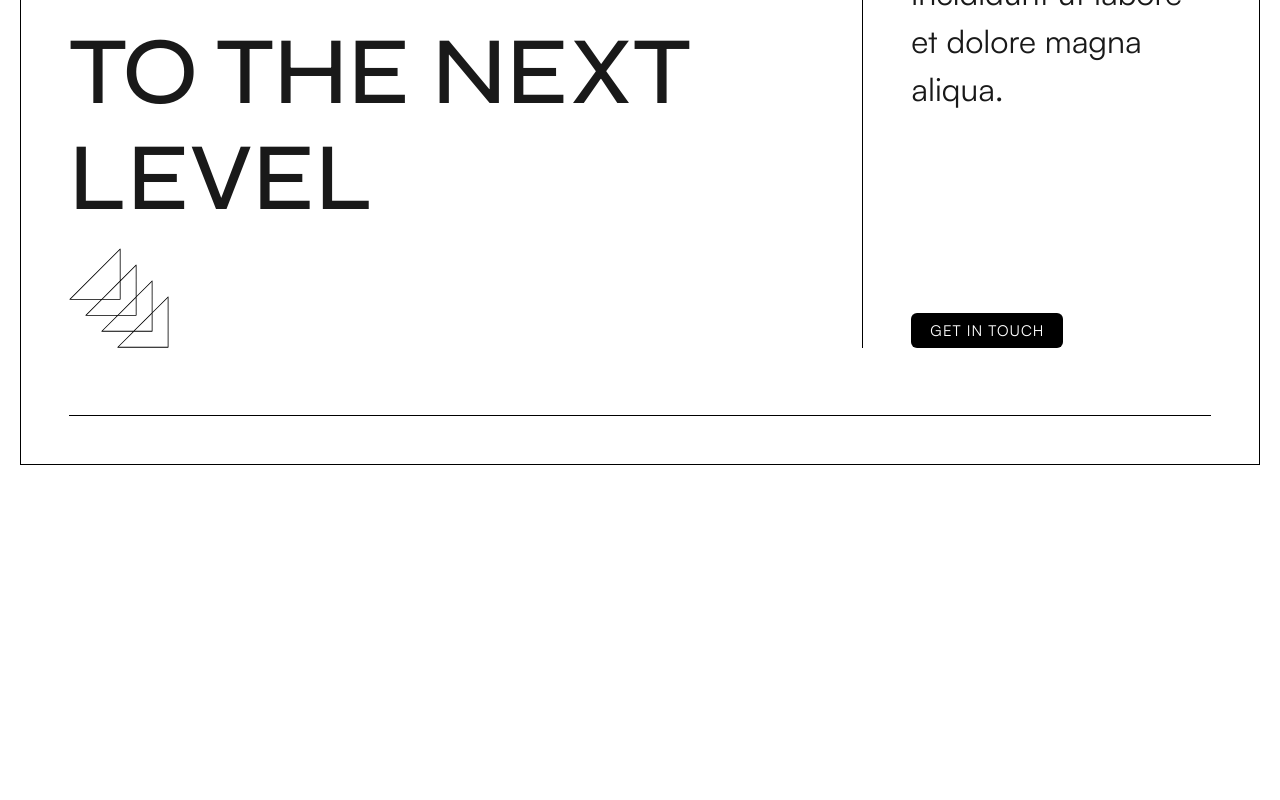
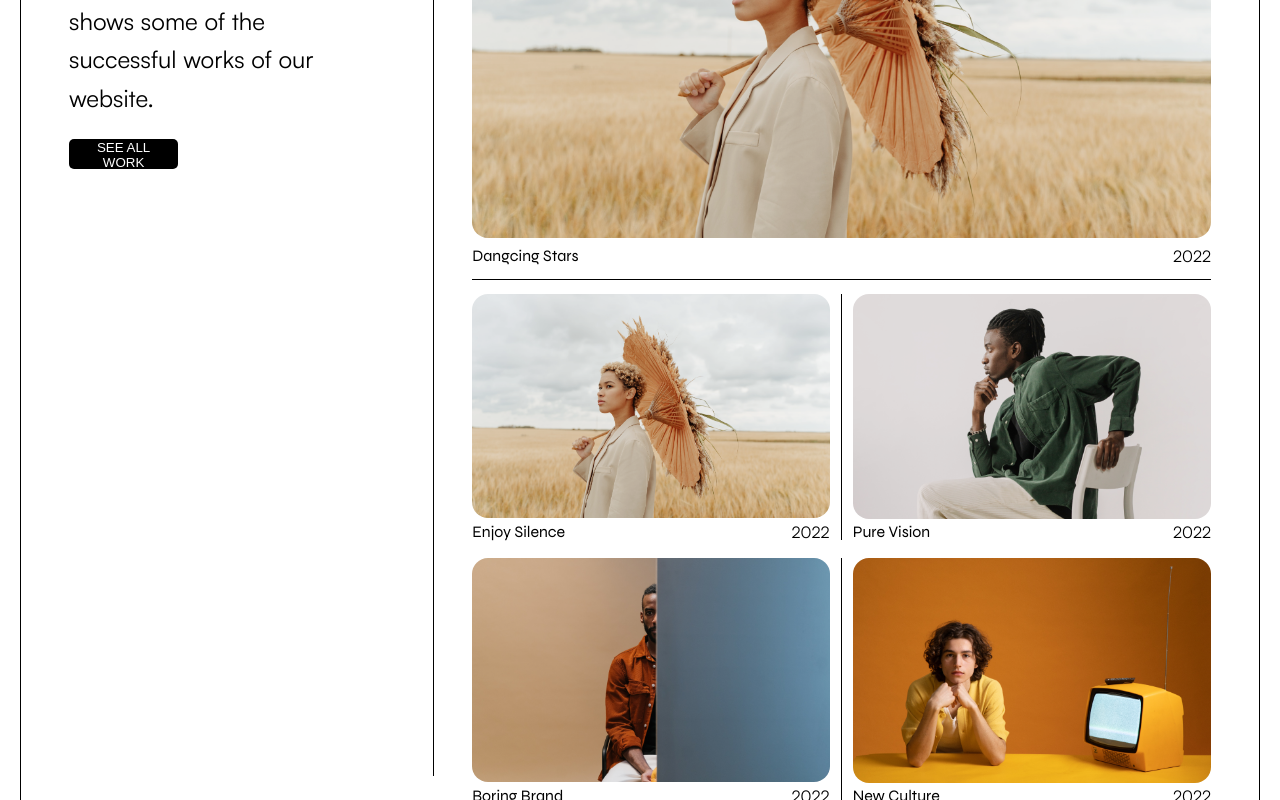
Before and after one commit to taodemy/website, a Next.js app: page / in a window 1280 px wide. Shown: the part 2320-3120 px from the top of the page. Before the commit the page ends 2805 px from the top, so only its background shows below. Built offline with nearby package versions, Linux system fonts and the light colour scheme.

Commit message:
fix deploy problem

```diff
--- /dev/null
+++ b/components/general/FeaturedWork.tsx
@@ -0,0 +1,71 @@
+import Picturedbox from "../base/Picturedbox";
+import styles from "../../styles/FeaturedWork.module.css";
+import { textFont, titleFont } from "../../pages/_app";
+import Button from "../base/Button";
+import { useState } from "react";
+
+export default function FeaturedWork() {
+  const [imgBoxes, setImgBoxes] = useState([
+    {
+      id: 1,
+      location: "img/featured-work-sec-img-1.png",
+      title: "Enjoy Silence",
+      hasBorder: true,
+    },
+    {
+      id: 2,
+      location: "img/featured-work-sec-img-2.png",
+      title: "Pure Vision",
+      hasBorder: false,
+    },
+    {
+      id: 3,
+      location: "img/featured-work-sec-img-3.png",
+      title: "Boring Brand",
+      hasBorder: true,
+    },
+    {
+      id: 4,
+      location: "img/featured-work-sec-img-4.png",
+      title: "New Culture",
+      hasBorder: false,
+    },
+  ]);
+
+  return (
+    <div className={styles["featured-work"]}>
+      <div className={styles["featured-work__left-container"]}>
+        <h1 className={`${titleFont.className} global__heading-h1 `}>
+          FEATURED <br /> WORK
+        </h1>
+        <p className={`${textFont.className} global__text--large`}>
+          The featured work section shows some of the successful works of our website.
+        </p>
+        <Button className={styles["featured-work__btn"]}>SEE ALL WORK</Button>
+      </div>
+      <div className={styles["featured-work__right-container"]}>
+        <div className={styles["featured-work__big-img"]}>
+          <img src="img/featured-work-sec-img-1.png" alt="Dangcing Stars" />
+          <div
+            className={`${styles["featured-work_img-text-box"]} ${textFont.className} text-default`}
+          >
+            <p className={`${titleFont.className} heading-h4`}>Dangcing Stars</p>
+            <p>2022</p>
+          </div>
+        </div>
+        <div
+          className={`${styles["featured-work__right-container-bottom"]} ${textFont.className} text-default`}
+        >
+          {imgBoxes.map((box) => (
+            <Picturedbox
+              key={box.id}
+              location={box.location}
+              title={box.title}
+              hasBorder={box.hasBorder}
+            ></Picturedbox>
+          ))}
+        </div>
+      </div>
+    </div>
+  );
+}
```
